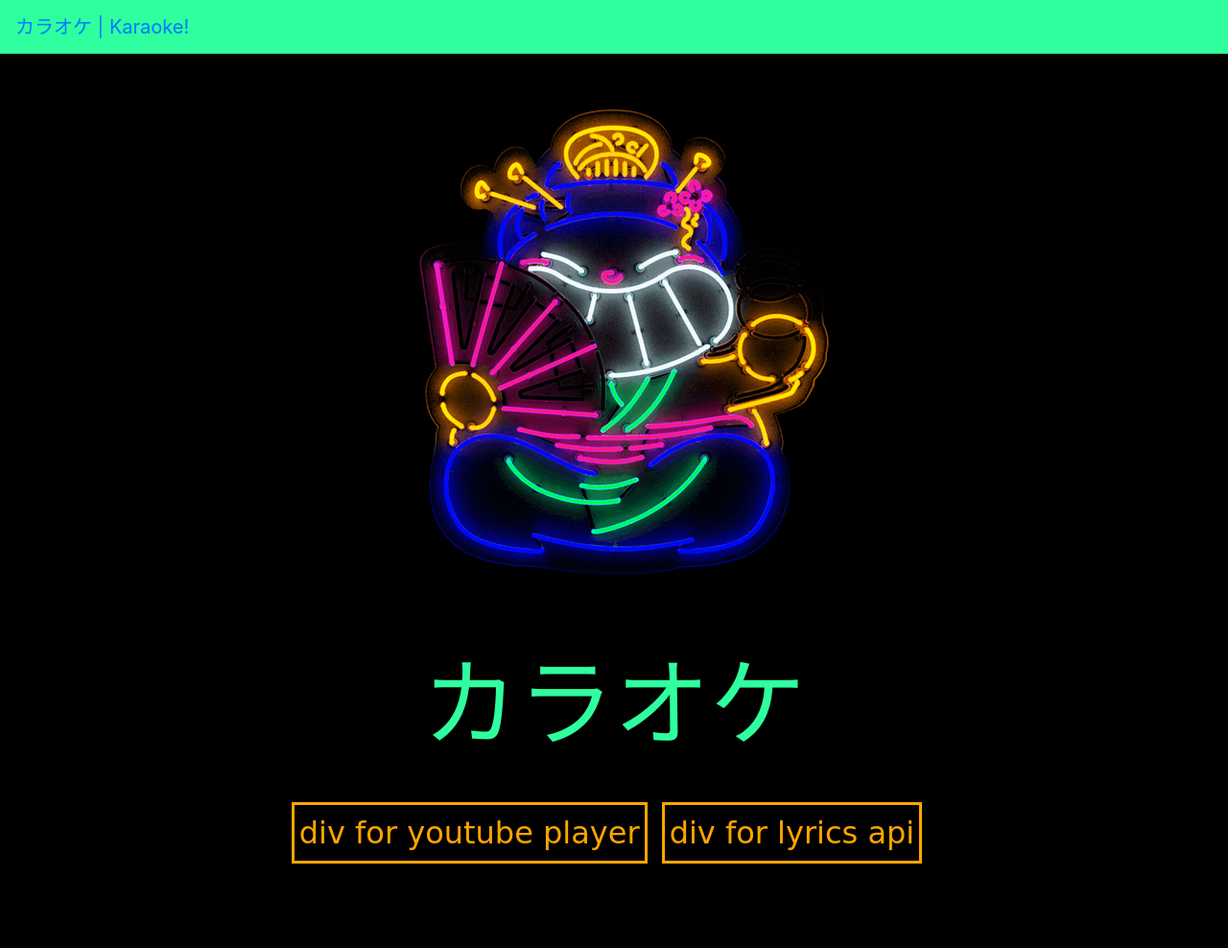
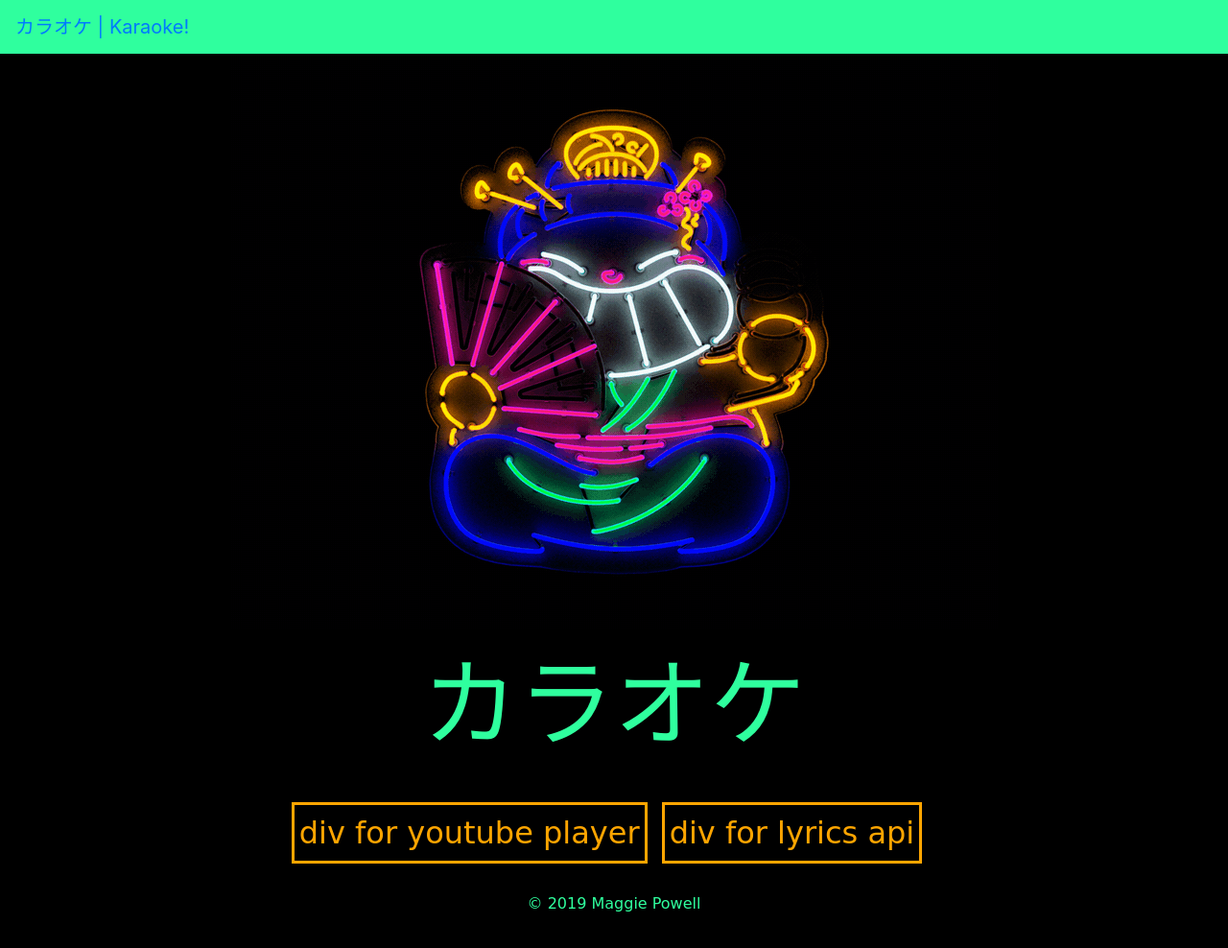
Before and after one commit to maggiepowell/karaoke, a plain HTML site: page index.html in a window 1280 px wide. Shown: the whole page at 96% size. Drawn offline with nearby package versions, Linux system fonts and the light colour scheme; a web font is replaced by a local one.

Commit message:
added footer

```diff
--- a/index.html
+++ b/index.html
@@ -26,8 +26,10 @@
                 <div class="mediaContent youtubePlayer">div for youtube player</div>
                 <div class="mediaContent lyricsAPI">div for lyrics api</div>
             </div>
+
+        <footer>&#169; 2019 Maggie Powell</footer>
+
         </div>
-
         <script src="index.js" async defer></script>
     </body>
 </html>
--- a/style.css
+++ b/style.css
@@ -55,6 +55,13 @@ body {
     padding: 5px;
 }
 
+footer {
+    margin-top: 30px;
+    text-align: center;
+    margin-left: auto;
+    margin-right: auto;
+}
+
 /* .parallax {
 /* The image used */
     /* background-image: url("./assets/manekineko.gif"); */
```
